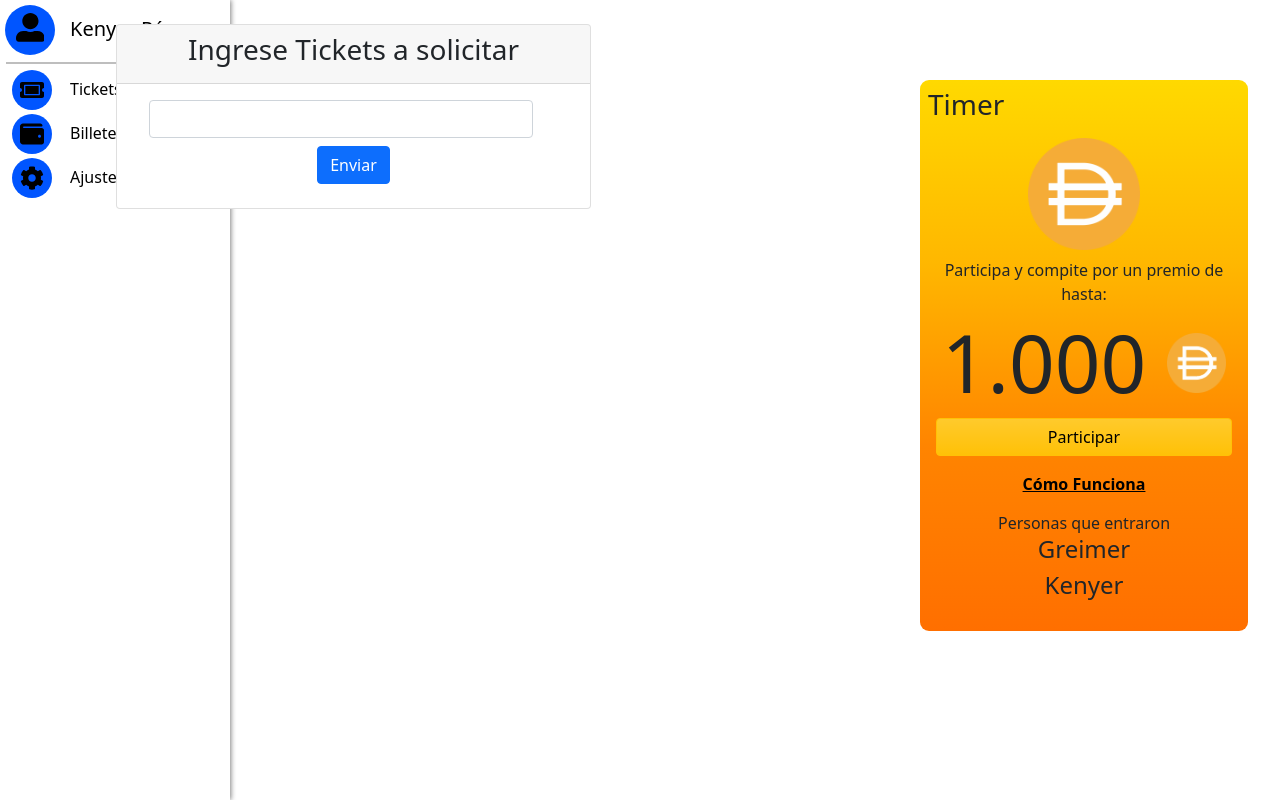
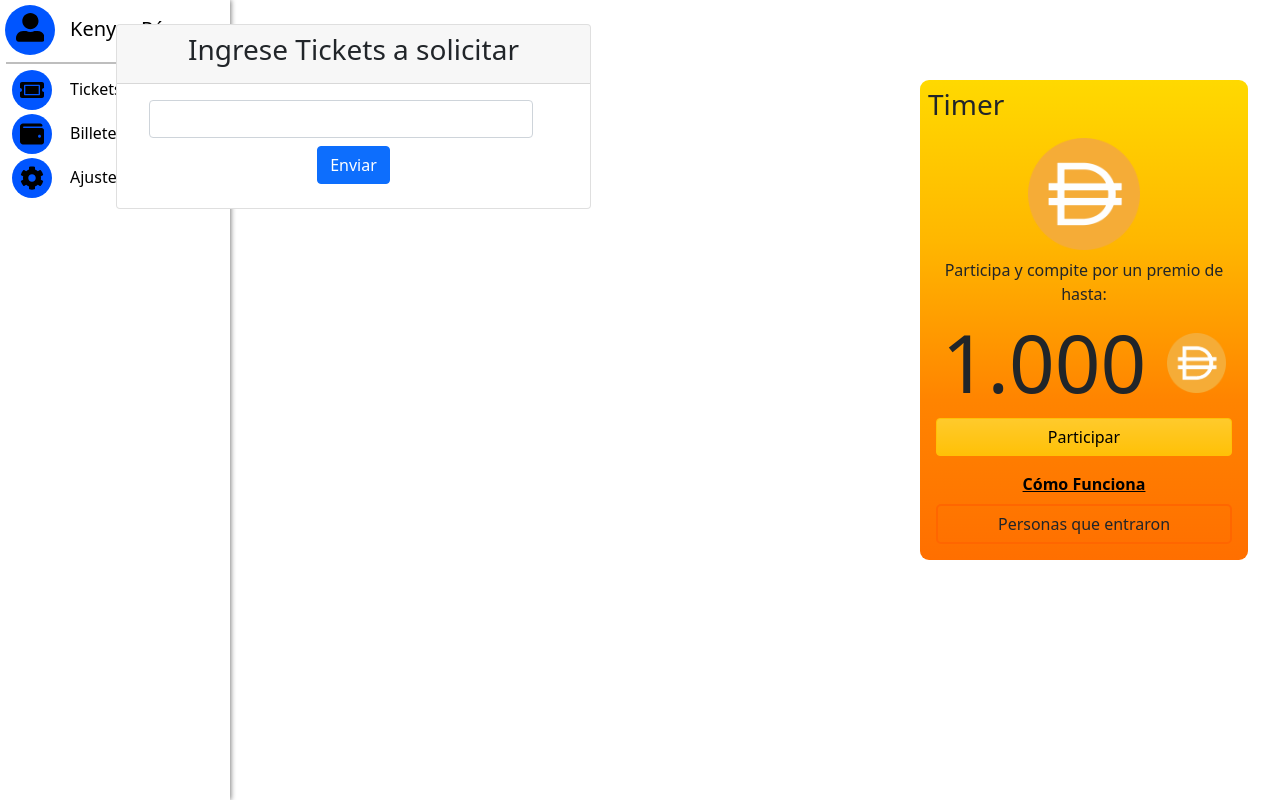
Before and after one commit to Greimer29/pool-rw, a React app: page / in a window 1280 px wide. Built offline with nearby package versions, Linux system fonts and the light colour scheme; the HTML template or start-up script is replaced by a standard one.

Commit message:
Stylizing the new functionality of the pool-card

```diff
--- a/src/client/components/pool.scss
+++ b/src/client/components/pool.scss
@@ -22,6 +22,14 @@
         .premio {
             font-size: 80px;
         }
+        .pool-pozo {
+            border: 2px double rgb(255, 102, 0);
+            border-radius: 5px;
+            cursor: pointer;
+            .hide {
+                display: none;
+            }
+        }
     }
 }
 
```
